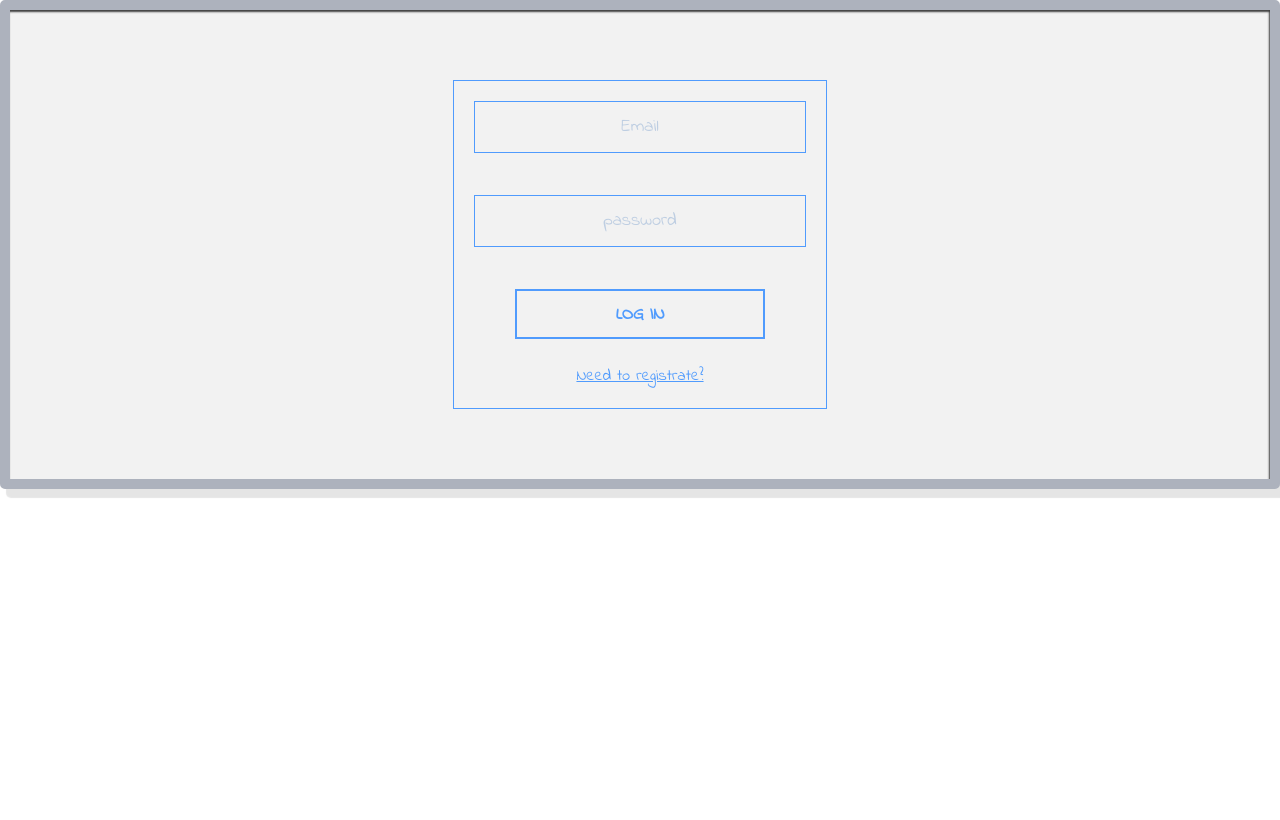
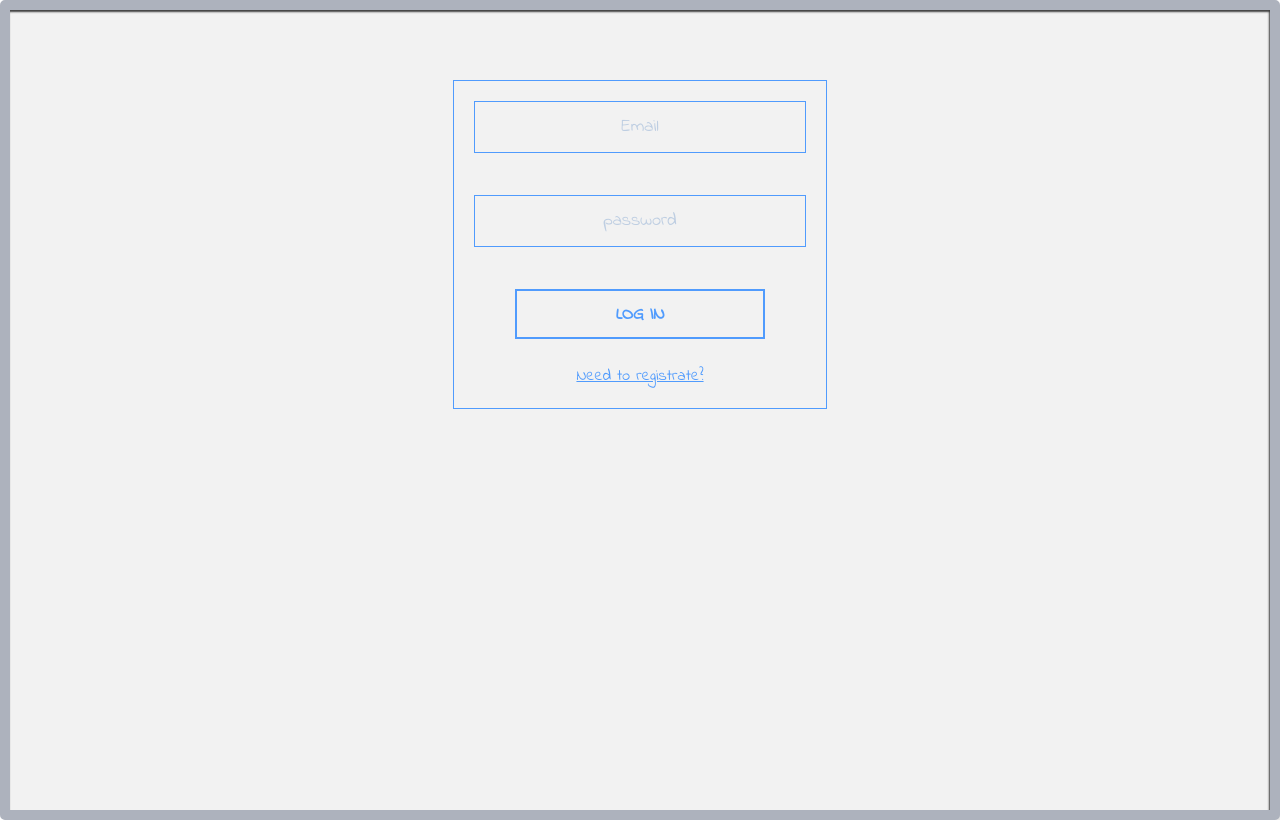
Before and after one commit to SokolovPM/KanbanWhiteBoard, a React app: page / in a window 1280 px wide. Built offline with nearby package versions, Linux system fonts and the light colour scheme; what tokeys would draw is missing.

Commit message:
whiteboard takes 100% of height

```diff
--- a/public/index.html
+++ b/public/index.html
@@ -1,5 +1,5 @@
 <!DOCTYPE html>
-<html lang="en" style="min-height: 100%">
+<html lang="en" style="height: 100%">
 <head>
   <meta charset="UTF-8">
   <meta name="viewport" content="width=device-width, initial-scale=1.0">
@@ -8,10 +8,10 @@
   <link href="https://fonts.googleapis.com/css?family=Permanent+Marker" rel="stylesheet">
   <link href="https://fonts.googleapis.com/css?family=Indie+Flower" rel="stylesheet">
 </head>
-<body style="background-color: #ffffff; padding: 0; margin: 0;">
+<body style="background-color: #ffffff; padding: 0; margin: 0; height: 100%">
 
-  <div class="content">
-    <div id="app"></div>
+  <div class="content" style="height: 100%">
+    <div id="app" style="height: 100%"></div>
   </div>
   <script src="/bundle.js"></script>
 </body>
--- a/src/components/layout/index.js
+++ b/src/components/layout/index.js
@@ -12,10 +12,9 @@ const WhiteBoard = styled.div`
   background-color: #f2f2f2;
   position: relative;
   border-radius: 5px;
-  height: 100%;
+  min-height: 100%;
   border: 10px solid #adb2bd;
   box-shadow: inset -1px 2px 2px #404040, 6px 9px 1px rgba(0, 0, 0, 0.1);
-  overflow: hidden;
 `;
 const Container = styled.div`
   max-width: 1280px;
```
